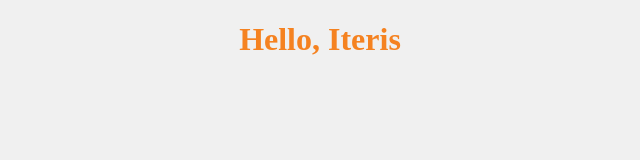
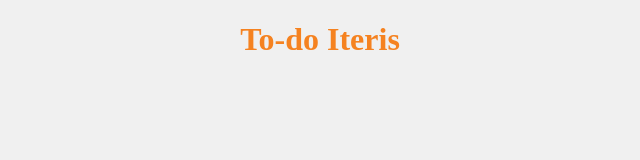
Before and after one commit to feliperocha93/papReact, a React (Create React App) app: page / in a window 1280 px wide. Shown: the top 160 px of the page, without its empty margins (320-960 px from the left). Built offline with nearby package versions, Linux system fonts and the light colour scheme.

Commit message:
Finalizando primeiro componente

```diff
--- a/src/App.js
+++ b/src/App.js
@@ -1,10 +1,12 @@
 import React from "react";
 import "./App.css";
+
+import Header from "./Components/Header";
 
 function App() {
   return (
     <div className="App">
-      <h1>Hello, Iteris</h1>
+      <Header title="To-do Iteris" />
     </div>
   );
 }
--- /dev/null
+++ b/src/Components/Header/index.js
@@ -0,0 +1,13 @@
+import React from "react";
+
+import "./styles.css";
+
+function Header(props) {
+  return (
+    <header>
+      <h1>{props.title}</h1>
+    </header>
+  );
+}
+
+export default Header;
```
Also changed, not shown: src/Components/Header/styles.css (added).
